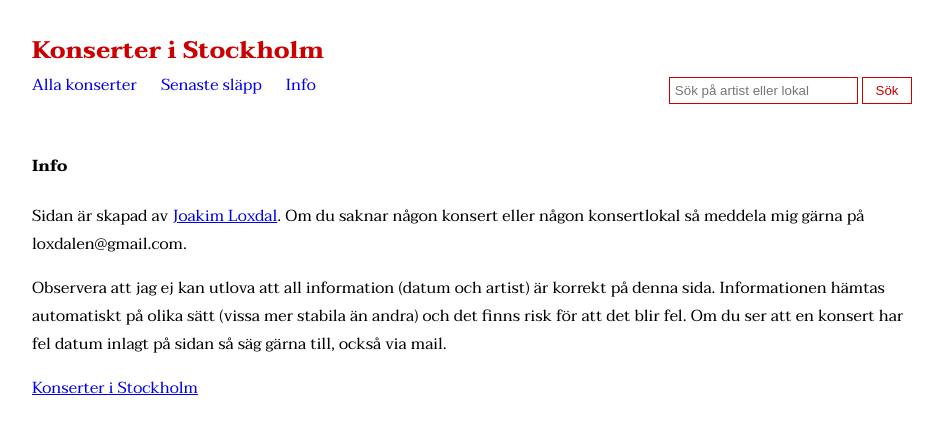
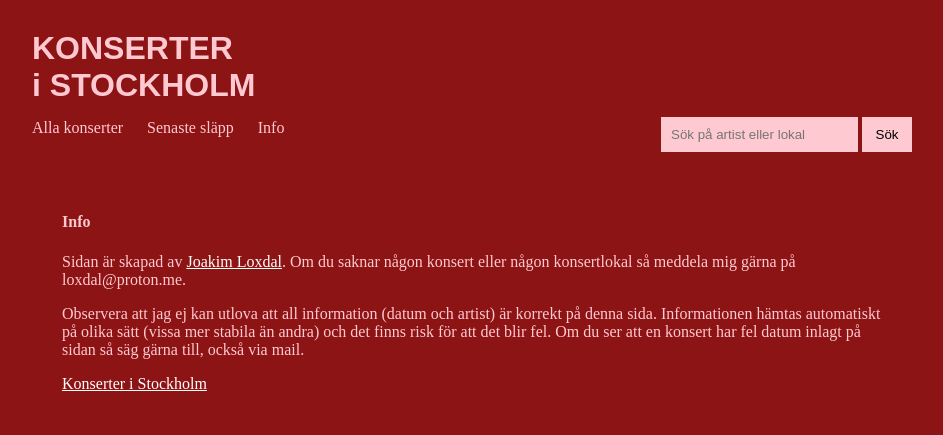
Before and after one commit to mrkickling/konserteristockholm, a PHP site: page /info.php in a window 1280 px wide. Shown: the top 435 px of the page, without its empty margins (168-1111 px from the left). Run offline with PHP 8.4, Linux system fonts and the light colour scheme.

Commit message:
Redesign of website

```diff
--- a/web/assets/style.css
+++ b/web/assets/style.css
@@ -1,14 +1,25 @@
-@import url('https://fonts.googleapis.com/css2?family=Taviraj:ital,wght@0,100;0,200;0,300;0,400;0,500;0,600;0,700;0,800;0,900;1,100;1,200;1,300;1,400;1,500;1,600;1,700;1,800;1,900&display=swap');
+@font-face {
+    font-family: Playfair;
+    src: url(PlayfairDisplay-VariableFont_wght.ttf);
+}
+
+@font-face {
+    font-family: AfacadFlux;
+    src: url(AfacadFlux-VariableFont_slnt,wght.ttf);
+}
+
 
 * {
     box-sizing: border-box;
 }
 
-body {
-    font-family: 'Taviraj', serif;
+body, html {
+    margin: 0;
+    background: #8c1414;
+    color: #ffc9d1;
 }
 
-.container, header {
+header {
     width:100%;
     max-width: 900px;
     margin: auto;
@@ -16,10 +27,20 @@ body {
     overflow: auto;
 }
 
+.container {
+    padding: 0;
+    margin: 0;
+    max-width: 900px;
+    margin: auto;
+}
+
 header {
     overflow: auto;
     text-align: center;
     padding-bottom: 0;
+    margin-top: 30px;
+    margin-bottom: 40px;
+    overflow: auto;
 }
 
 header a {
@@ -28,19 +49,23 @@ header a {
 
 header h3 {
     margin: 0;
-    font-size: 150%;
-    color: #C00;
+    font-size: 200%;
     display: inline;
+    font-weight: bold;
+    color: #ffc9d1;
+    font-family: Arial, Helvetica, sans-serif;
 }
 
 header nav {
     overflow: auto;
     width: 100%;
     text-align: center;
+    margin-top: 15px;
 }
 
 header nav a {
     padding: 10px;
+    color: #ffc9d1;
 }
 
 header nav a:hover {
@@ -110,36 +171,44 @@ header nav form {
 }
 
 
-.hide-form {
-    display: inline;
+.info {
+    padding: 0 40px;
 }
 
+.info a {
+    color: white;
+}
+
+
 .search-form {
+    margin-top: 20px;
     text-align:center;
 }
 
 .search-form input[type="submit"] {
-    background:none;
+    background: #ffc9d1;
+    border: 0;
     box-shadow:0;
-    border:1px solid #C00;
-    color: #C00;
-    padding: 5px;
+    padding: 10px;
     width: 50px;
 }
 .search-form input[type="text"] {
-    background:none;
+    background: #ffc9d1;
+    border: 0;
     box-shadow:0;
-    border:1px solid #C00;
-    padding:5px;
+    padding: 10px;
 }
 
-@media only screen and (min-width: 600px) {
+@media only screen and (min-width: 900px) {
     header {
         margin-top: 20px;
     }
 
     .search-form {
-        float:right;
+        position: relative;
+        top: -40px;
+        float: right;
+        z-index: 20;
     }
 
     .event-title {
@@ -148,11 +217,13 @@ header nav form {
 
     header {
         text-align: left;
+        overflow: show;
+        margin-bottom: 0px;
     }
 
     header nav {
-        height: 50px;
         text-align: left;
+        overflow: hidden;
     }
 
     header nav a {
--- a/web/header.php
+++ b/web/header.php
@@ -1,11 +1,12 @@
 <header>
     <a href="index.php">
-        <h3>Konserter i Stockholm</h3>
+        <h3>KONSERTER<br>i STOCKHOLM</h3>
     </a>
     <nav>
         <a href="index.php">Alla konserter</a>
         <a href="latest.php">Senaste släpp</a>
         <a href="info.php">Info</a>
+    </nav>
     <div class="search-form">
         <form action="/index.php">
             <input type="text" name="q" placeholder="Sök på artist eller lokal">
@@ -13,5 +14,4 @@
         </form>
     </div>
 
-    </nav>
 </header>
--- a/web/info.php
+++ b/web/info.php
@@ -9,10 +9,11 @@
 <body>
     <?php require 'header.php'; ?>
     <div class="container">
+        <div class="info">
             <h4>Info</h4>
             <p>
                 Sidan är skapad av <a href="https://joakimloxdal.se">Joakim Loxdal</a>.
-            Om du saknar någon konsert eller någon konsertlokal så meddela mig gärna på loxdalen@gmail.com.
+                Om du saknar någon konsert eller någon konsertlokal så meddela mig gärna på loxdal@proton.me.
             </p>
 
             <p>
@@ -24,5 +25,6 @@
                 <a href="index.php">Konserter i Stockholm</a>
             </p>
         </div>
+    </div>
 </body>
 </html>
--- a/web/latest.php
+++ b/web/latest.php
@@ -18,8 +18,7 @@
     <?php require 'header.php'; ?>
 
         <div class="container">
-
-            <h4 class='concert-date'>
+            <h4 class='concert-date-header'>
                 Latest releases
             </h4>
 
```
Also changed, not shown: other parts of web/assets/style.css (+45 -9 lines), web/index.php (+11 -10 lines), web/assets/AfacadFlux-VariableFont_slnt,wght.ttf (added), web/assets/PlayfairDisplay-VariableFont_wght.ttf (added), web/favicon.ico (added). Lines whose indentation alone changed are shown as unchanged.
